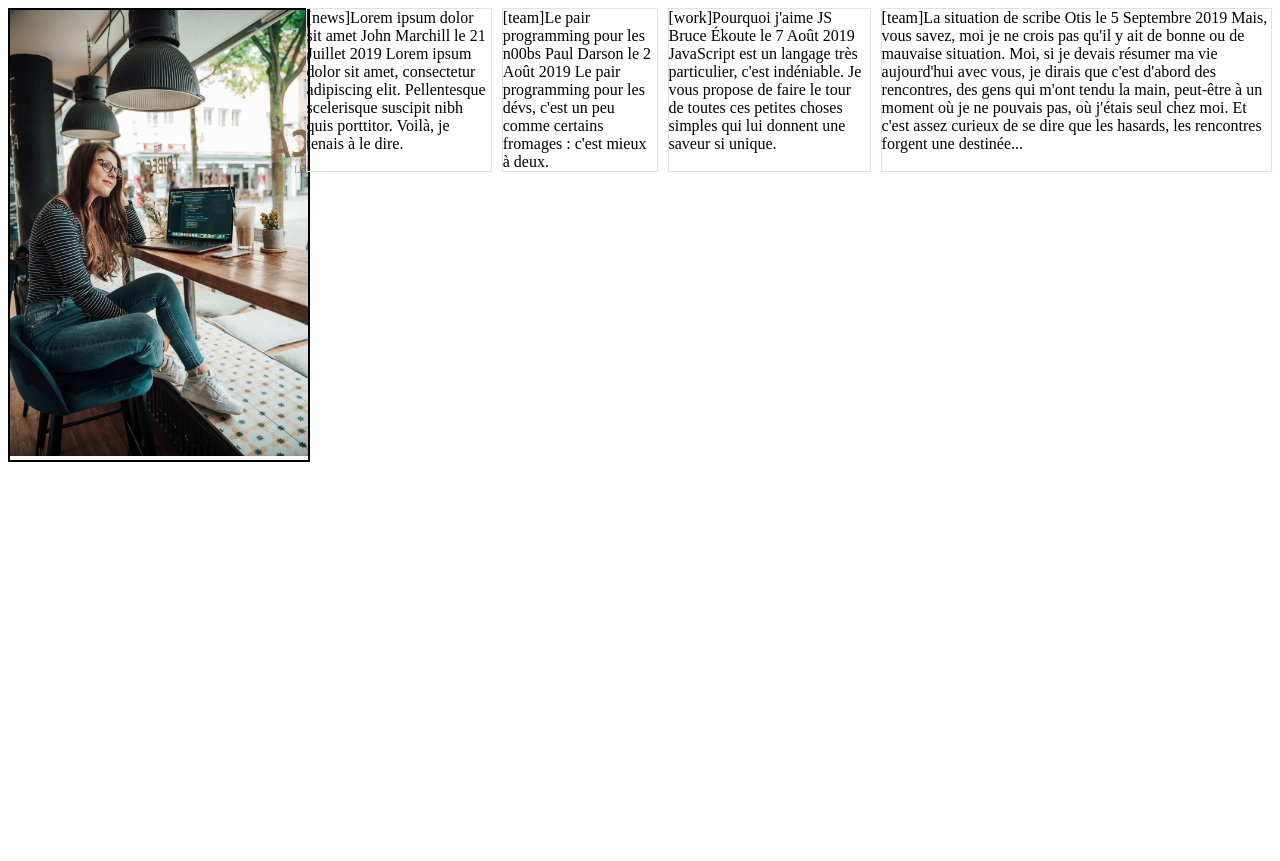
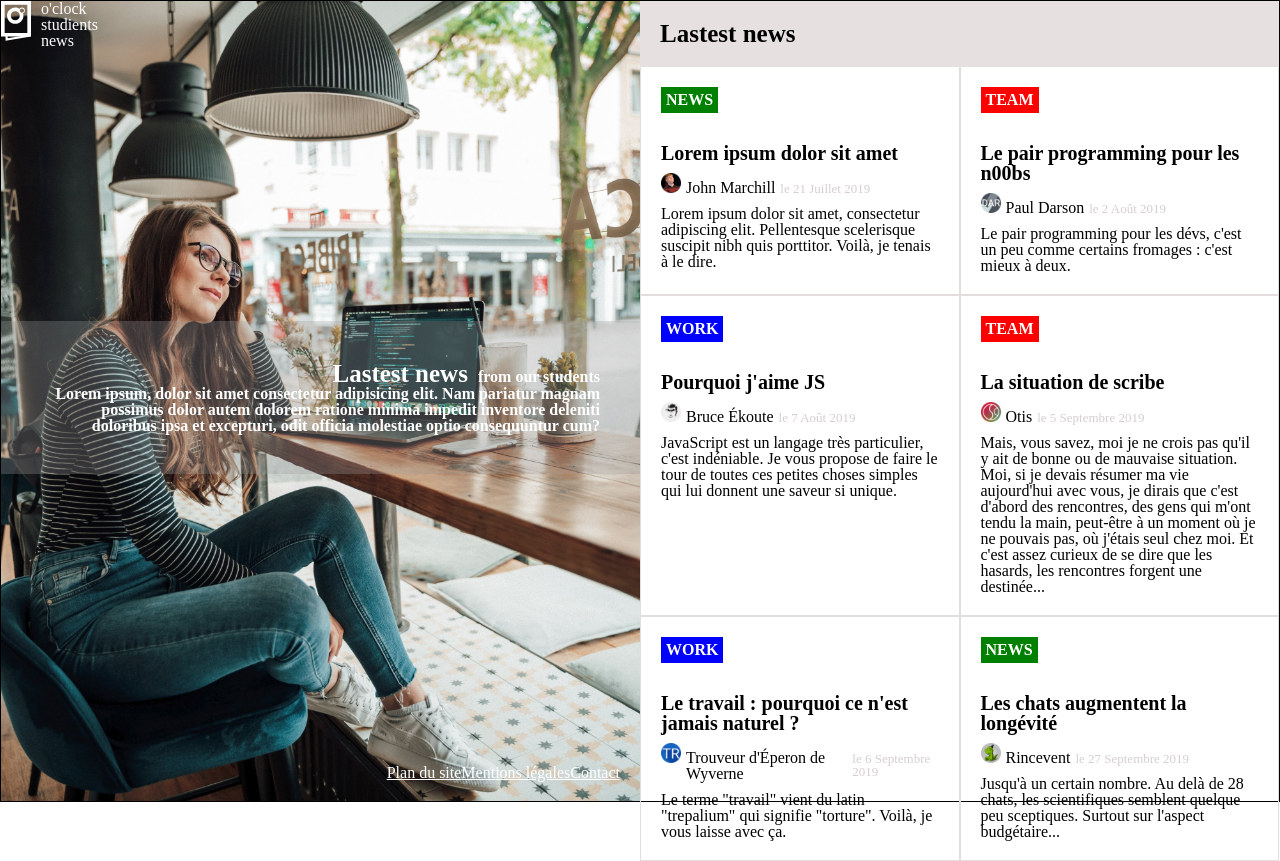
Before and after one commit to Yann0411/journalHtmlCss, a plain HTML site: page index.html in a window 1280 px wide. Before the commit the page ends 800 px from the top, so only its background shows below. Drawn offline with Linux system fonts and the light colour scheme.

Commit message:
article done

```diff
--- a/index.html
+++ b/index.html
@@ -4,66 +4,180 @@
 <head>
     <meta charset="UTF-8">
     <meta name="viewport" content="width=device-width, initial-scale=1.0">
-    <link rel="stylesheet" href="style.css">
-    <title>Document</title>
+    <link rel="stylesheet" href="reset.css">
+    <link rel="stylesheet" href="styles.css">
+    <title>Lastest newss</title>
 </head>
 
 <body>
+    <div class="container">
 
-    <div class="bothRive">
+        <header class="container__gauche">
 
-        <section>
-            <div class="riveGauche">
-                <img src="nicole.jpg" alt="" class="image">
+            <div class="header">
+                <div>
+                    <img src="./onews.svg" alt="" class="hearderImg">
+                </div>
+
+                <span class="headerTitle">
+                    o'clock studients news
+                </span>
 
             </div>
 
-        </section>
-        <section>
-            <div class="riveDroite">
+            <section class="section">
+
+                <div class="titleLastestNews">
+                    <h1 class="title">
+                        Lastest news
+                    </h1>
+                    <span>
+                        from our students
+                    </span>
+
+                </div>
+
+                <p>
+                    Lorem ipsum, dolor sit amet consectetur adipisicing elit.
+                    Nam pariatur magnam possimus dolor autem dolorem ratione minima
+                    impedit inventore deleniti doloribus ipsa et excepturi, odit officia molestiae optio
+                    consequuntur
+                    cum?
+                </p>
+
+            </section>
+
+            <nav>
+                <a href="#">Plan du site</a>
+                <a href="#">Mentions légales</a>
+                <a href="#">Contact</a>
+            </nav>
+
+
+        </header>
+        <main class="container__droite" >
+            <h1 class="LatestNewsContainer">
+                Lastest news
+            </h1>
+            <div class="container__droite__article">
                 <article class="article">
-                    [news]Lorem ipsum dolor sit amet
-                    John Marchill
-                    le 21 Juillet 2019
-                    Lorem ipsum dolor sit amet, consectetur adipiscing elit. Pellentesque scelerisque suscipit nibh quis
-                    porttitor.
-                    Voilà, je tenais à le dire.
+                    <span class="tagVert">news</span>
+                    <h2 class="articleTitle">
+                        Lorem ipsum dolor sit amet
+                    </h2>
+                    <div class="author">
+                        <img src="./icon-john.png" alt="John Marchill" class="imgAuthor">
+                        <h3> John Marchill</h3>
+                        <span class="date"> le 21 Juillet 2019</span>
+
+                    </div>
+
+                    <p>Lorem ipsum dolor sit amet, consectetur adipiscing elit. Pellentesque scelerisque suscipit nibh
+                        quis
+                        porttitor. Voilà,
+                        je tenais à le dire.</p>
+
+
                 </article>
+
                 <article class="article">
-                    [team]Le pair programming pour les n00bs
-                    Paul Darson
-                    le 2 Août 2019
-                    Le pair programming pour les dévs, c'est un peu comme certains fromages : c'est mieux à deux.
+                    <span class="tagRouge">team</span>
+                    <h2 class="articleTitle">
+                        Le pair programming pour les n00bs
+                    </h2>
+                    <div class="author">
+                        <img src="./icon-dar.png" alt="Paul Darson" class="imgAuthor">
+                        <h3>Paul Darson</h3>
+                        <span class="date">le 2 Août 2019</span>
+                    </div>
+
+
+                    <p>Le pair programming pour les dévs, c'est un peu comme certains fromages : c'est mieux à deux.</p>
+
                 </article>
+
                 <article class="article">
-                    [work]Pourquoi j'aime JS
-                    Bruce Ékoute
-                    le 7 Août 2019
-                    JavaScript est un langage très particulier, c'est indéniable. Je vous propose de faire le tour de
-                    toutes ces petites
-                    choses simples qui lui donnent une saveur si unique.
+                    <span class="tagBleu">work</span>
+                    <h2 class="articleTitle">
+                        Pourquoi j'aime JS
+                    </h2>
+
+                    <div class="author">
+                        <img src="./icon-ohz.png" alt="" class="imgAuthor">
+                        <h3>Bruce Ékoute</h3>
+                        <span class="date">
+                            le 7 Août 2019
+                        </span>
+                    </div>
+
+                    <p>JavaScript est un langage très particulier, c'est indéniable. Je vous propose de faire le tour de
+                        toutes
+                        ces petites choses simples qui lui donnent une saveur si unique.</p>
+
+
                 </article>
+
                 <article class="article">
-                    [team]La situation de scribe
-                    Otis
-                    le 5 Septembre 2019
-                    Mais, vous savez, moi je ne crois pas qu'il y ait de bonne ou de mauvaise situation. Moi, si je
-                    devais résumer ma
-                    vie aujourd'hui avec vous, je dirais que c'est d'abord des rencontres, des gens qui m'ont tendu la
-                    main, peut-être à
-                    un moment où je ne pouvais pas, où j'étais seul chez moi. Et c'est assez curieux de se dire que les
-                    hasards, les
-                    rencontres forgent une destinée...
+                    <span class="tagRouge">team</span>
+                    <h2 class="articleTitle">La situation de scribe</h2>
+
+                    <div class="author">
+                        <img src="./icon-spr.png" alt="" class="imgAuthor">
+                        <h3>Otis</h3>
+                        <span class="date">le 5 Septembre 2019</span>
+                    </div>
+
+                    <p>Mais, vous savez, moi je ne crois pas qu'il y ait de bonne ou de mauvaise situation. Moi, si je
+                        devais
+                        résumer ma vie
+                        aujourd'hui avec vous, je dirais que c'est d'abord des rencontres, des gens qui m'ont tendu la
+                        main,
+                        peut-être à un
+                        moment où je ne pouvais pas, où j'étais seul chez moi. Et c'est assez curieux de se dire que les
+                        hasards, les rencontres
+                        forgent une destinée...</p>
+
+                </article>
+
+                <article class="article">
+                    <span class="tagBleu">work</span>
+                    <h2 class="articleTitle">Le travail : pourquoi ce n'est jamais naturel ?</h2>
+                    <div class="author">
+                        <img src="./icon-tr.png" alt="" class="imgAuthor">
+                        <h3>Trouveur d'Éperon de Wyverne</h3>
+                        <span class="date">le 6 Septembre 2019</span>
+
+                    </div>
+
+                    <p> Le terme "travail" vient du latin "trepalium" qui signifie "torture". Voilà, je vous laisse avec
+                        ça.</p>
+
+                </article>
+
+                <article class="article">
+                    <span  class="tagVert">news</span>
+                    <h2 class="articleTitle">Les chats augmentent la longévité</h2>
+                    <div class="author">
+                        <img src="./icon-tre.png" alt=""class="imgAuthor">
+
+                        <h3>Rincevent</h3>
+                        <span class="date">le 27 Septembre 2019</span>
+                    </div>
+
+                    <p>Jusqu'à un certain nombre. Au delà de 28 chats, les scientifiques semblent quelque peu
+                        sceptiques.
+                        Surtout sur l'aspect
+                        budgétaire...</p>
+
                 </article>
 
 
+            </div>
 
-            </div>
-        </section>
+
+        </main>
 
     </div>
-
-
 
 
 </body>
--- /dev/null
+++ b/reset.css
@@ -0,0 +1,48 @@
+/* http://meyerweb.com/eric/tools/css/reset/
+   v2.0 | 20110126
+   License: none (public domain)
+*/
+
+html, body, div, span, applet, object, iframe,
+h1, h2, h3, h4, h5, h6, p, blockquote, pre,
+a, abbr, acronym, address, big, cite, code,
+del, dfn, em, img, ins, kbd, q, s, samp,
+small, strike, strong, sub, sup, tt, var,
+b, u, i, center,
+dl, dt, dd, ol, ul, li,
+fieldset, form, label, legend,
+table, caption, tbody, tfoot, thead, tr, th, td,
+article, aside, canvas, details, embed,
+figure, figcaption, footer, header, hgroup,
+menu, nav, output, ruby, section, summary,
+time, mark, audio, video {
+	margin: 0;
+	padding: 0;
+	border: 0;
+	font-size: 100%;
+	font: inherit;
+	vertical-align: baseline;
+}
+/* HTML5 display-role reset for older browsers */
+article, aside, details, figcaption, figure,
+footer, header, hgroup, menu, nav, section {
+	display: block;
+}
+body {
+	line-height: 1;
+}
+ol, ul {
+	list-style: none;
+}
+blockquote, q {
+	quotes: none;
+}
+blockquote:before, blockquote:after,
+q:before, q:after {
+	content: '';
+	content: none;
+}
+table {
+	border-collapse: collapse;
+	border-spacing: 0;
+}
--- a/style.css
+++ /dev/null
@@ -1,32 +0,0 @@
-.riveGauche {
-    border: solid 2px black;
-    width: 100%;
-
-
-
-}
-
-.riveDroite {
-    width: 100%;
-  display: flex;
-  justify-content:center;
-  gap: 10px;
-
-
-
-}
-
-.article {
-    border: solid 1px rgb(233, 222, 222);
-
-}
-
-.bothRive {
-    display: flex;
-
-}
-
-.image {
-    width: 100%;
-
-}
--- /dev/null
+++ b/styles.css
@@ -0,0 +1,147 @@
+.container {
+  display: flex;
+  border: solid 1px black;
+  height: 100vh;
+}
+
+.container__droite,
+.container__gauche {
+
+  flex: 1;
+}
+
+.container__gauche {
+  display: flex;
+  flex-direction: column;
+  justify-content: space-between;
+
+  background-image: url(nicole.jpg);
+  background-size: cover;
+  background-position: center;
+
+
+}
+
+.section{
+  background-color: rgba(155, 155, 155, 0.3);
+  color:white ;
+  font-weight: bold;
+  padding: 40px;
+ text-align: right;
+}
+.titleLastestNews{
+  display: flex;
+align-items: baseline;
+  justify-content: end;
+  gap:10px;
+  font-style: normal;
+
+
+}
+.title{
+  font-weight: bold;
+  font-size: 25px;
+
+}
+
+.header {
+  display: flex;
+  gap: 10px;
+
+}
+
+.hearderImg {
+  width: 30px;
+
+}
+
+.headerTitle {
+  width: 1px;
+  font-size: bold;
+  color: white;
+}
+
+nav{
+  display: flex;
+
+  justify-content: end;
+  margin:20px
+
+
+}
+a{
+  color:white;
+}
+.container__droite__article {
+  display: flex;
+  flex-wrap: wrap;
+
+}
+
+
+.LatestNewsContainer{
+  text-align: left;
+  font-size: 25px;
+  font-weight:bold ;
+  padding: 20px;
+  background: rgb(230, 224, 224);
+}
+
+.article {
+  box-sizing: border-box;
+  width: 50%;
+  border: solid 1px rgb(227, 221, 221);
+  padding: 20px;
+
+}
+
+.tagVert{
+  display: inline-block;
+  background-color: green;
+  font-weight: bold;
+  color:white;
+  padding: 5px;
+  margin-bottom: 30px;
+  text-transform:uppercase;
+
+}
+.tagBleu{
+display: inline-block;
+background-color: blue;
+font-weight: bold;
+color:white;
+padding: 5px;
+margin-bottom: 30px;
+text-transform:uppercase;
+}
+.tagRouge{
+display: inline-block;
+background-color: red;
+font-weight: bold;
+color:white;
+padding: 5px;
+margin-bottom: 30px;
+text-transform:uppercase;
+}
+.author{
+  display: flex;
+  gap: 5px;
+  margin-top:10px;
+  margin-bottom: 10px;
+  align-items: baseline;
+
+}
+.date{
+  font-size: small;
+  color: rgb(215, 206, 206);
+}
+.imgAuthor{
+  width: 20px;
+
+}
+
+.articleTitle{
+  font-size: 20px;
+  font-weight: bold;
+  text-align: left;
+}
```
Also changed, not shown: 1 other file.
